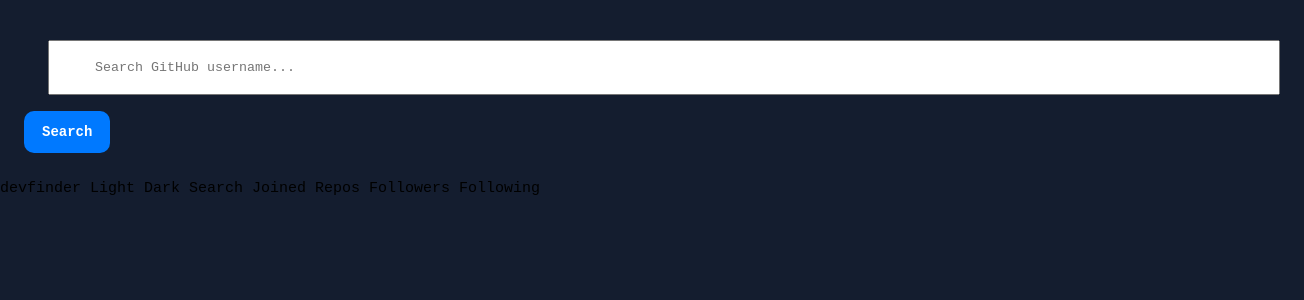
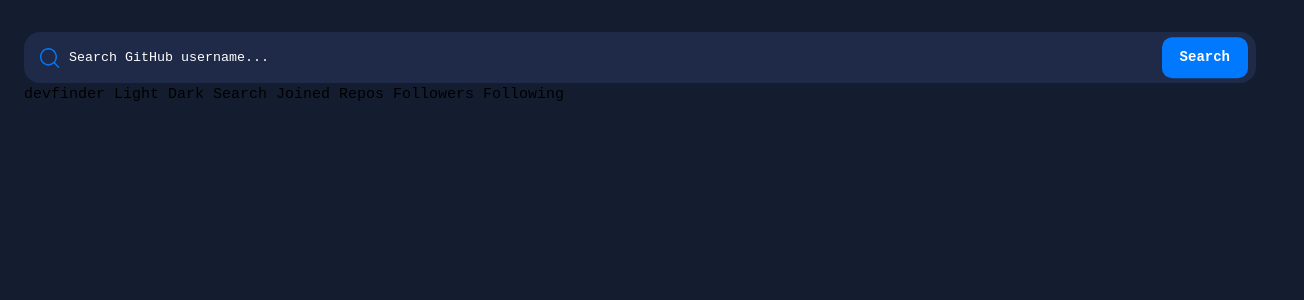
Before and after one commit to maishamir/github-user-app, a React (Vite) app: page / in a window 1280 px wide. Shown: the top 300 px of the page, 1304 px wide, since content can reach past the window. Built offline with nearby package versions, Linux system fonts and the light colour scheme.

Commit message:
searchBar + some theme styling

```diff
--- a/src/components/SearchBar/SearchBar.jsx
+++ b/src/components/SearchBar/SearchBar.jsx
@@ -1,13 +1,25 @@
-import React from 'react'
-import "./SearchBar.scss"
+import React from "react";
+import "./SearchBar.scss";
+import searchIcon from "../../assets/icons/icon-search.svg";
 
 function SearchBar() {
   return (
-    <form className='searchBar'>
-      <input type="text" name="" id="" placeholder='Search GitHub username...' className='searchBar__input'/>
-      <button type="submit" className='searchBar__submit'>Search</button>
-    </form>
-  )
+    <section>
+      <form action="" className="searchBar">
+        <img src={searchIcon} alt="" className="searchBar__icon" />
+        <input
+          type="text"
+          name=""
+          id=""
+          className="searchBar__input"
+          placeholder="Search GitHub username..."
+        />
+        <button type="submit" className="searchBar__submit">
+          Search
+        </button>
+      </form>
+    </section>
+  );
 }
 
-export default SearchBar
+export default SearchBar;
--- a/src/components/SearchBar/SearchBar.scss
+++ b/src/components/SearchBar/SearchBar.scss
@@ -1,15 +1,35 @@
 @use "../../assets/styles/partials/variables" as *;
 
 .searchBar {
-  // width: 100vw;
-  padding: 1.5rem;
+  position: relative;
+
+  &__icon {
+    height: 1.25rem;
+    width: 1.25rem;
+    position: absolute;
+    left: 1rem;
+    top: 50%;
+    transform: translateY(-50%);
+  }
+
   &__input {
+    width: 100%;
+    margin: 0 auto;
     padding: 1.125rem 2.8125rem;
-    width: 100%;
-    margin: 1rem 1.5rem;
+    border-radius: 1rem;
+    border: none;
+    // todo: background: var(--background); or whatever
+    background: $darkBlueGray;
+
+    &::placeholder {
+      // todo: color: var(--placeholder);
+      color: white;
+    }
   }
 
   &__submit {
+    position: absolute;
+    right: 0.5rem;
     background-color: $lightBlue;
     border: none;
     color: white;
@@ -17,5 +37,8 @@
     font-size: 0.875rem;
     padding: 0.8rem 1.125rem;
     border-radius: 0.625rem;
+
+    top: 50%;
+    transform: translateY(-50%);
   }
 }
--- a/src/index.scss
+++ b/src/index.scss
@@ -8,5 +8,5 @@ body {
   min-height: 100vh;
   //todo: background: var(--background);
   background-color: $darkNavy;
-
+  padding: 2rem 1.5rem;
 }
```
Also changed, not shown: src/assets/styles/partials/_light.scss (+8 -0 lines).
